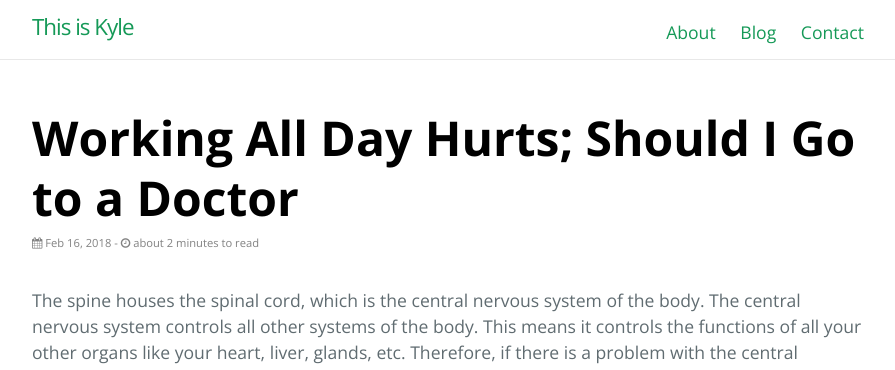
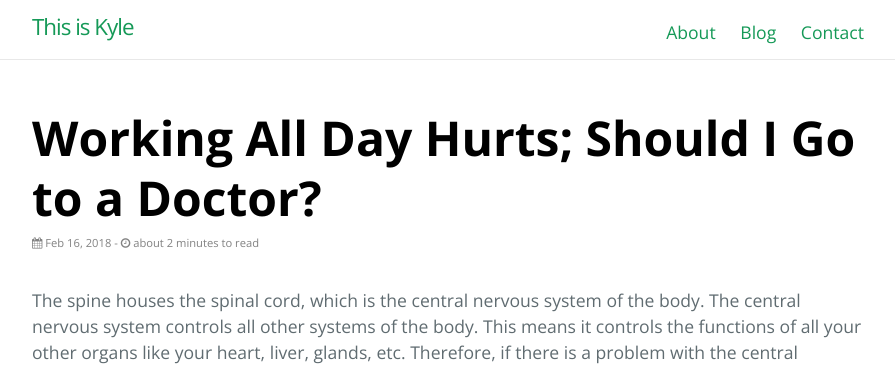
Before and after one commit to drumnkyle/drumnkyle.github.io, a Jekyll site: the page built from _posts/2018-02-16-working-all-day-hurts--should-i-go-to-a-doctor.md, in a window 1280 px wide. Shown: the top 370 px of the page, without its empty margins (192-1087 px from the left). Built offline with Jekyll 4.4.1, drawn with Linux system fonts in a browser that asks for light colours.

```diff
--- a/_posts/2018-02-16-working-all-day-hurts--should-i-go-to-a-doctor.md
+++ b/_posts/2018-02-16-working-all-day-hurts--should-i-go-to-a-doctor.md
@@ -1,6 +1,6 @@
 ---
 layout: post
-title: Working All Day Hurts; Should I Go to a Doctor
+title: Working All Day Hurts; Should I Go to a Doctor?
 date: 2018-02-16
 tags:
     - Ergonomics
```
